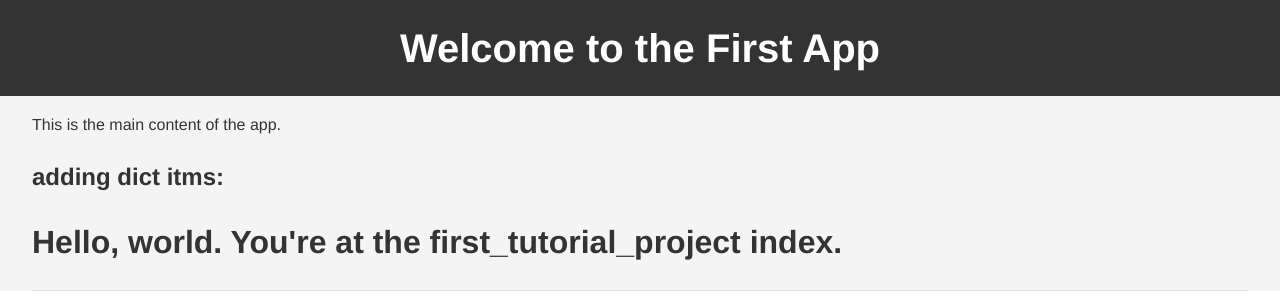
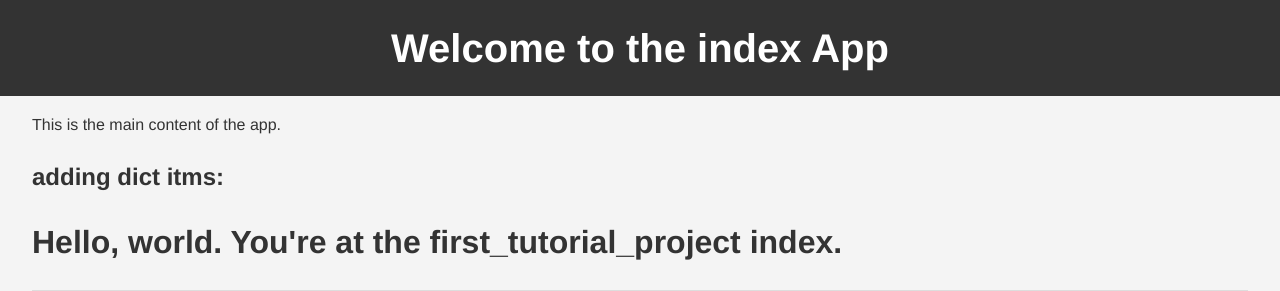
Before and after one commit to lapislui/full_stack_development, a Django app: page / in a window 1280 px wide. Shown: the top 291 px of the page. Run offline with Django 5.2, Linux system fonts and the light colour scheme; data comes from the database, SQL or seed files in the repository.

Commit message:
Update header title in index.html to reflect app name change

```diff
--- a/level_two/first_app/templates/first_app/index.html
+++ b/level_two/first_app/templates/first_app/index.html
@@ -12,7 +12,7 @@
 
 <body>
     <header>
-        <h1>Welcome to the First App</h1>
+        <h1>Welcome to the index App</h1>
     </header>
     <main>
         <p>This is the main content of the app.</p>
```
